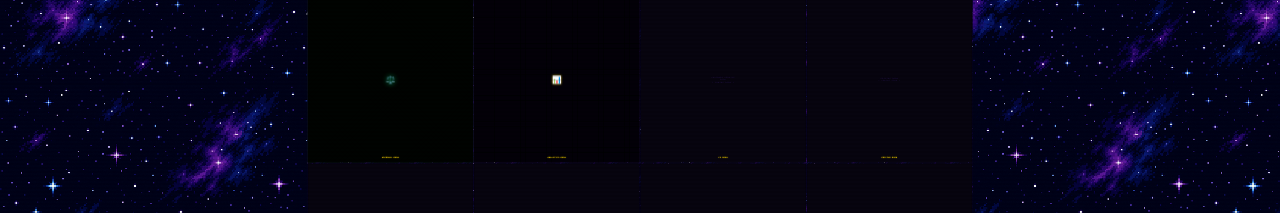
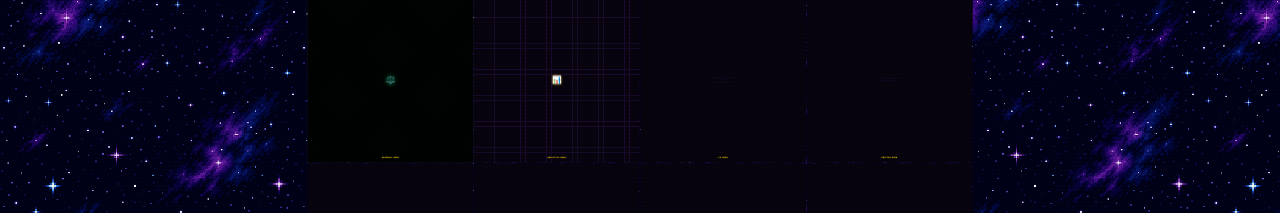
Before and after one commit to MaxW125/zurg, a plain HTML site: page frontend/public/index.html in a window 1280 px wide. Shown: the part 259-472 px from the top of the page. Drawn offline with Linux system fonts and the light colour scheme.

Commit message:
fix: analytics-bg solid background-color to block space-bg.png
background-blend-mode: multiply was producing near-transparent result.
Switched to explicit background-color + grid lines via transparent gradients.

```diff
--- a/frontend/public/style.css
+++ b/frontend/public/style.css
@@ -213,10 +213,10 @@ header {
 .analytics-bg {
   position: absolute;
   inset: 0;
-  background:
-    repeating-linear-gradient(0deg, #1a0a2e 0px, #1a0a2e 30px, #0d0618 30px, #0d0618 32px),
-    repeating-linear-gradient(90deg, #1a0a2e 0px, #1a0a2e 30px, #0d0618 30px, #0d0618 32px);
-  background-blend-mode: multiply;
+  background-color: #07040f;
+  background-image:
+    repeating-linear-gradient(0deg, #1a0a2e 0px, transparent 0px, transparent 30px, #1a0a2e 30px, #1a0a2e 32px),
+    repeating-linear-gradient(90deg, #1a0a2e 0px, transparent 0px, transparent 30px, #1a0a2e 30px, #1a0a2e 32px);
   pointer-events: none;
 }
 
```
